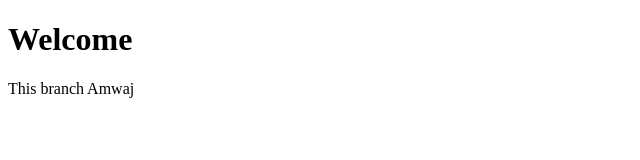
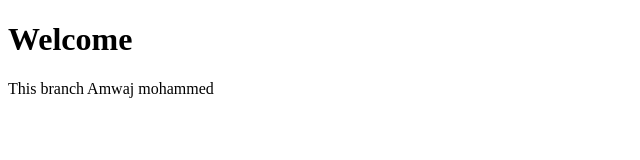
Before and after one commit to Amwaj-M/Test-branch, a plain HTML site: page index.html in a window 1280 px wide. Shown: the whole page, without its empty margins (0-640 px from the left). Drawn offline with Linux system fonts and the light colour scheme.

Commit message:
add commit

```diff
--- a/index.html
+++ b/index.html
@@ -7,6 +7,6 @@
 </head>
 <body>
     <h1> Welcome </h1>
-    <p>This branch Amwaj</p>
+    <p>This branch Amwaj mohammed </p>
 </body>
 </html>
```
